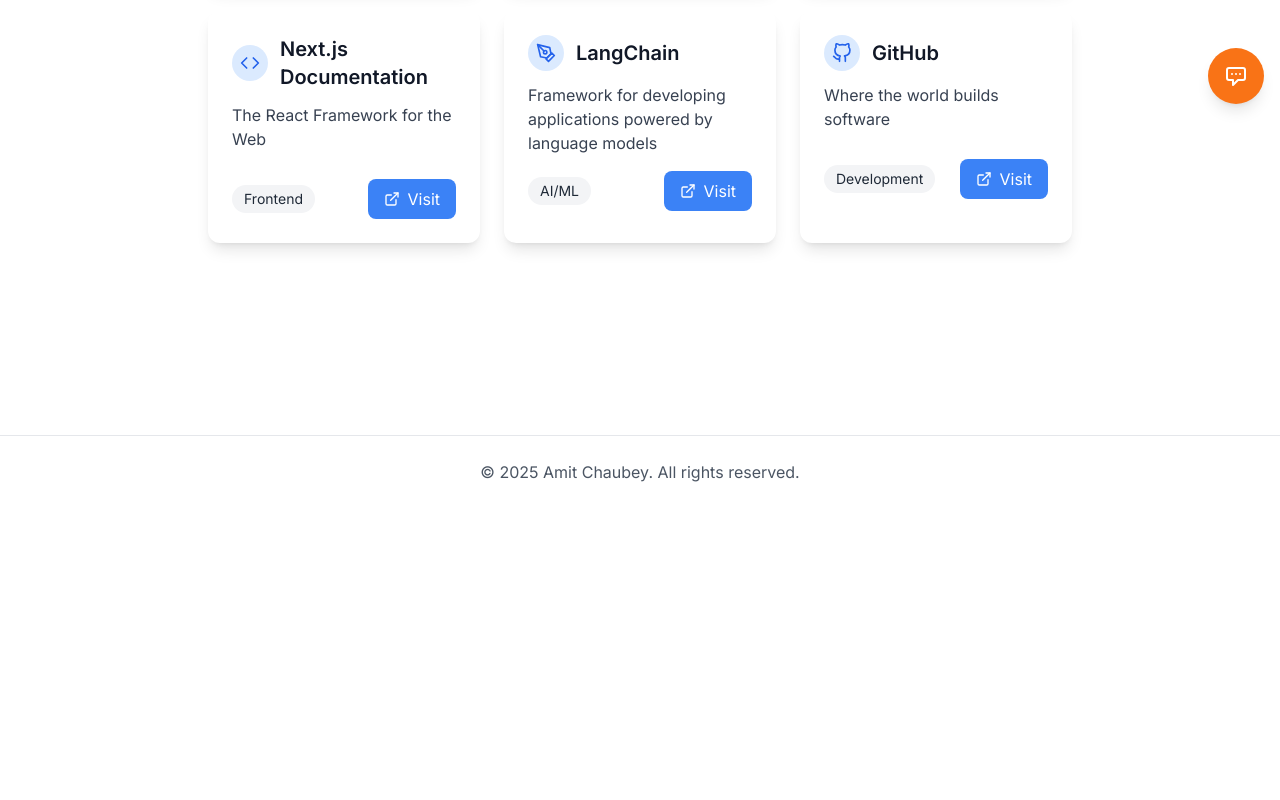
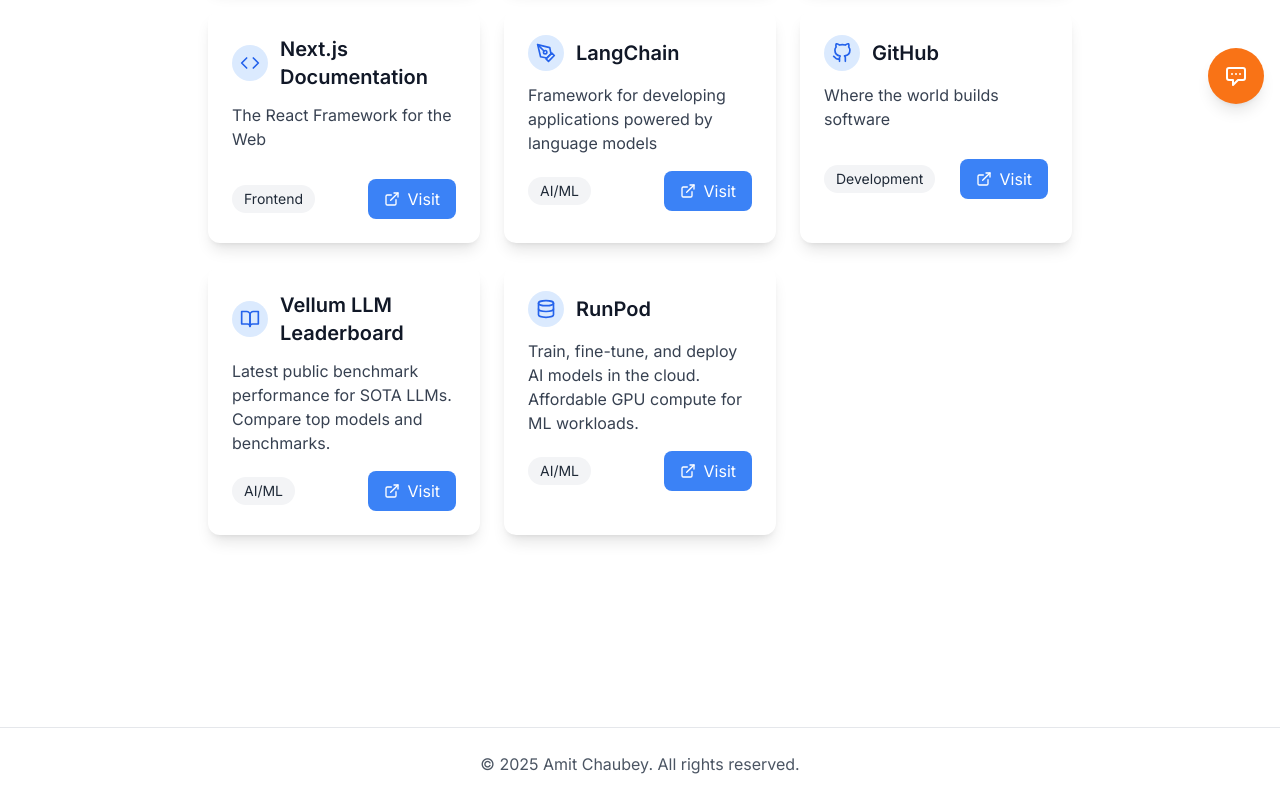
Before and after one commit to amit-chaubey/my-portfolio, a Next.js app: page /hub/quicklinks in a window 1280 px wide. Shown: the part 680-1480 px from the top of the page. Before the commit the page ends 1188 px from the top, so only its background shows below. Built offline with nearby package versions, Linux system fonts and the light colour scheme.

Commit message:
Add Vellum LLM Leaderboard and RunPod to quick links (AI/ML resources)

```diff
--- a/src/app/hub/quicklinks/page.tsx
+++ b/src/app/hub/quicklinks/page.tsx
@@ -60,6 +60,22 @@
     url: 'https://github.com/',
     category: 'Development',
     iconName: 'FiGithub'
+  },
+  {
+    id: '7',
+    title: 'Vellum LLM Leaderboard',
+    description: 'Latest public benchmark performance for SOTA LLMs. Compare top models and benchmarks.',
+    url: 'https://www.vellum.ai/llm-leaderboard',
+    category: 'AI/ML',
+    iconName: 'FiBookOpen'
+  },
+  {
+    id: '8',
+    title: 'RunPod',
+    description: 'Train, fine-tune, and deploy AI models in the cloud. Affordable GPU compute for ML workloads.',
+    url: 'https://www.runpod.io/',
+    category: 'AI/ML',
+    iconName: 'FiDatabase'
   },
 ];
 
```
